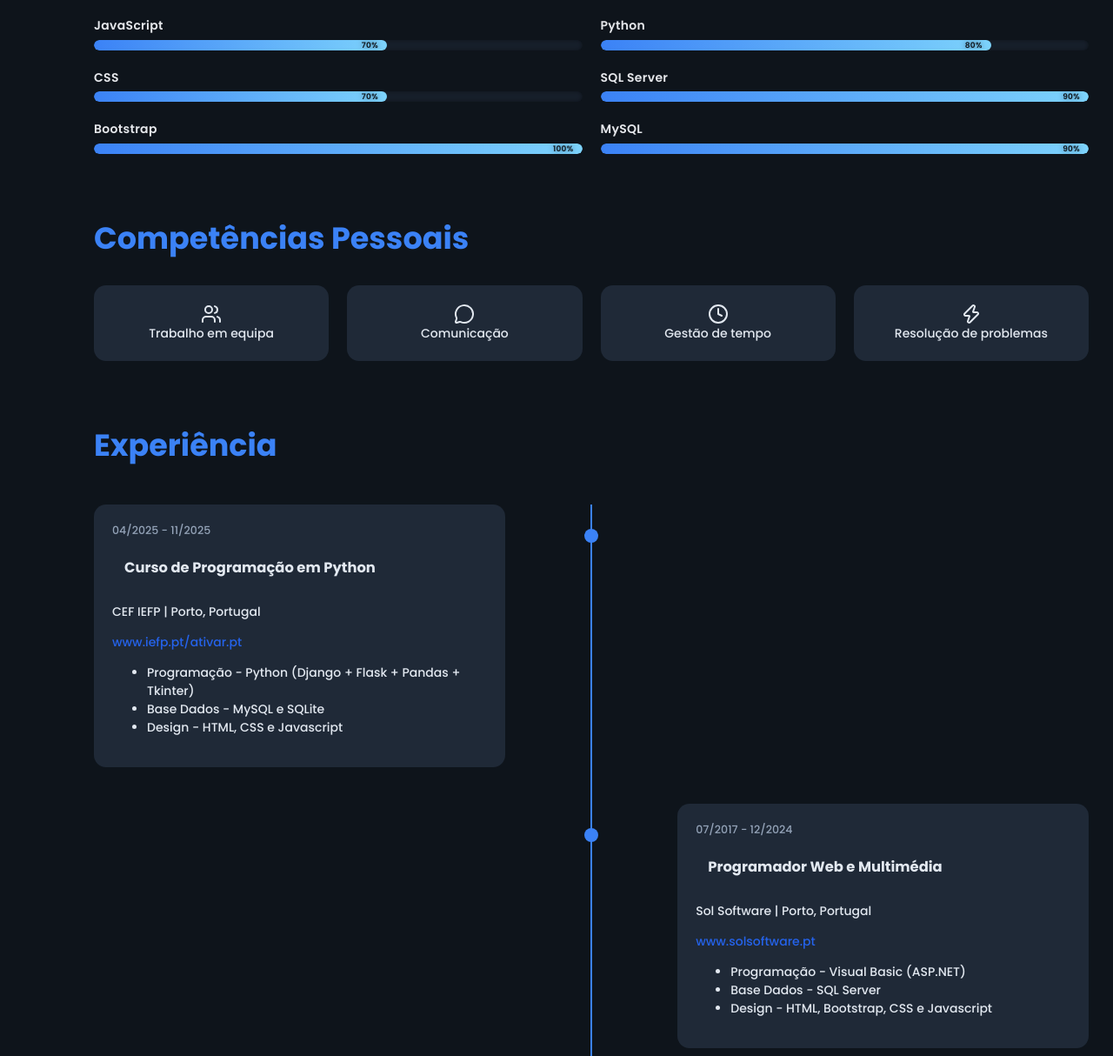
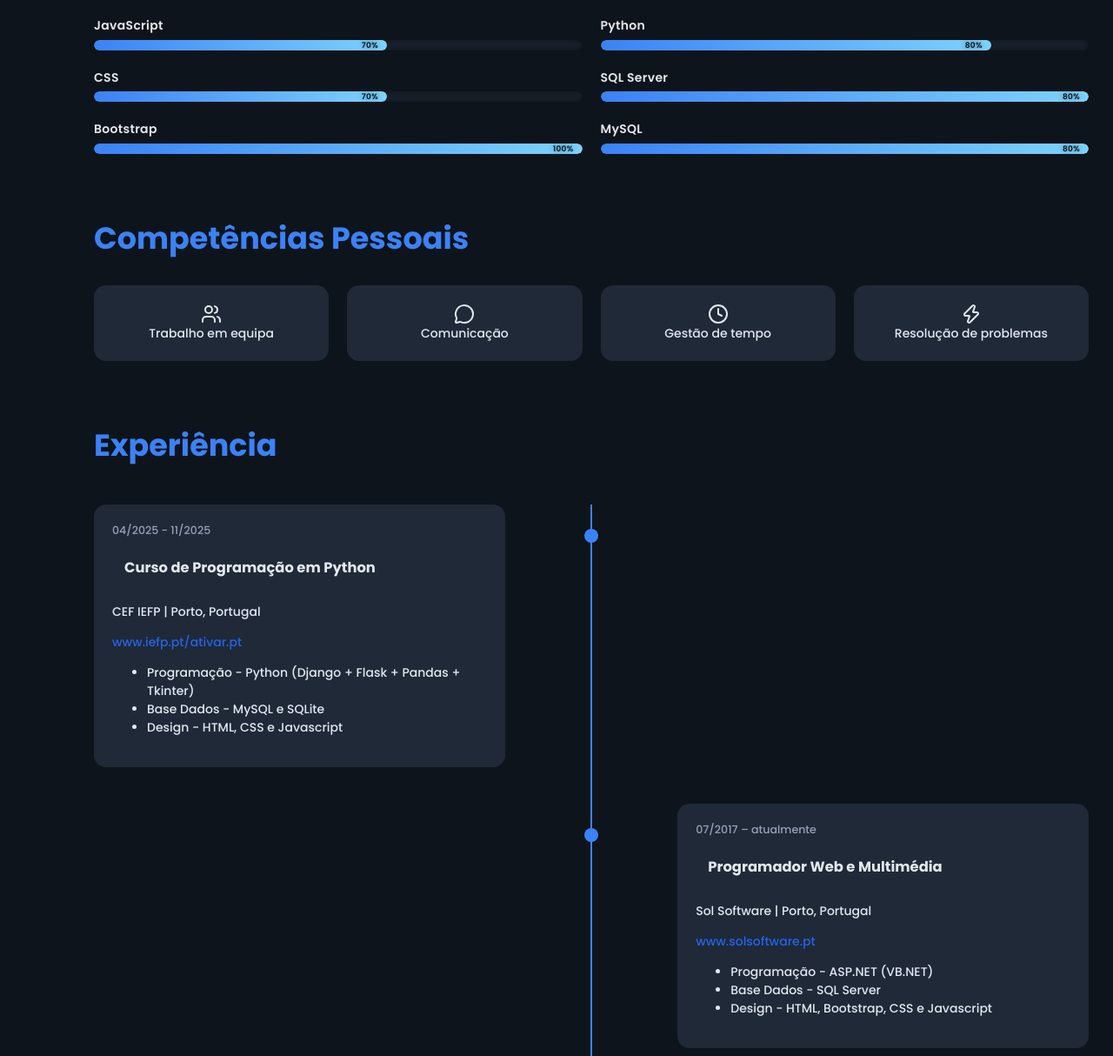
Before and after one commit to buzzz1995-ops/Portf-lio-Online, a Flask app: page / in a window 1280 px wide. Shown: the part 1673-2887 px from the top of the page at 87% size. Run offline with Flask 3, Linux system fonts and the light colour scheme.

Commit message:
Update index.html

```diff
--- a/templates/index.html
+++ b/templates/index.html
@@ -166,7 +166,7 @@
                 <div class="skill">
                     <span>SQL Server</span>
                     <div class="bar">
-                        <div style="width:100%"><span id="percentagem">90%</span></div>
+                        <div style="width:100%"><span id="percentagem">80%</span></div>
                     </div>
                 </div>
                 <div class="skill">
@@ -178,7 +178,7 @@
                 <div class="skill">
                     <span>MySQL</span>
                     <div class="bar">
-                        <div style="width:100%"><span id="percentagem">90%</span></div>
+                        <div style="width:100%"><span id="percentagem">80%</span></div>
                     </div>
                 </div>
             </div>
@@ -229,12 +229,12 @@
                 <div class="timeline-item">
                     <div class="timeline-content right">
                         <div class="card">
-                            <span class="date">07/2017 - 12/2024</span>
+                            <span class="date">07/2017 – atualmente</span>
                             <h3>Programador Web e Multimédia</h3>
                             <p>Sol Software | Porto, Portugal</p>
                             <p><a href="https://www.solsoftware.pt" target="_blank">www.solsoftware.pt</a></p>
                             <ul>
-                                <li>Programação - Visual Basic (ASP.NET)</li>
+                                <li>Programação - ASP.NET (VB.NET)</li>
                                 <li>Base Dados - SQL Server</li>
                                 <li>Design - HTML, Bootstrap, CSS e Javascript</li>
                             </ul>
```
